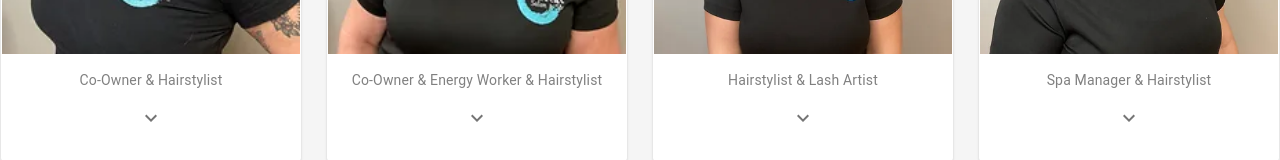
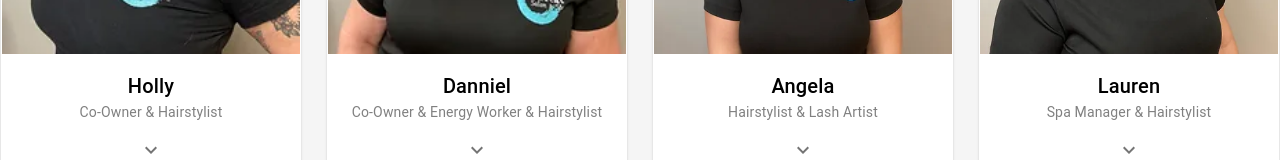
Before and after one commit to The-Fella-s/reTreat, a React (Vite) app in the folder frontend/: page /meet-the-team in a window 1280 px wide. Shown: the part 552-712 px from the top of the page. Built offline with nearby package versions, Linux system fonts and the light colour scheme; no server answers.

Commit message:
Fix names not showing on Meet the Team

```diff
--- a/frontend/src/pages/MeetTheTeam.jsx
+++ b/frontend/src/pages/MeetTheTeam.jsx
@@ -182,14 +182,14 @@ function MeetTheTeam() {
                 component="img"
                 height="300"
                 image={member.imageUrl}
-                alt={member.name}
+                alt={member.fullName}
                 sx={{ objectFit: 'contain' }}
               />
 
               {/* Card Content */}
               <CardContent>
                 <Typography variant="h6" component="div">
-                  {member.name}
+                  {member.fullName}
                 </Typography>
                 <Typography variant="body2" color="textSecondary">
                   {member.title}
```
